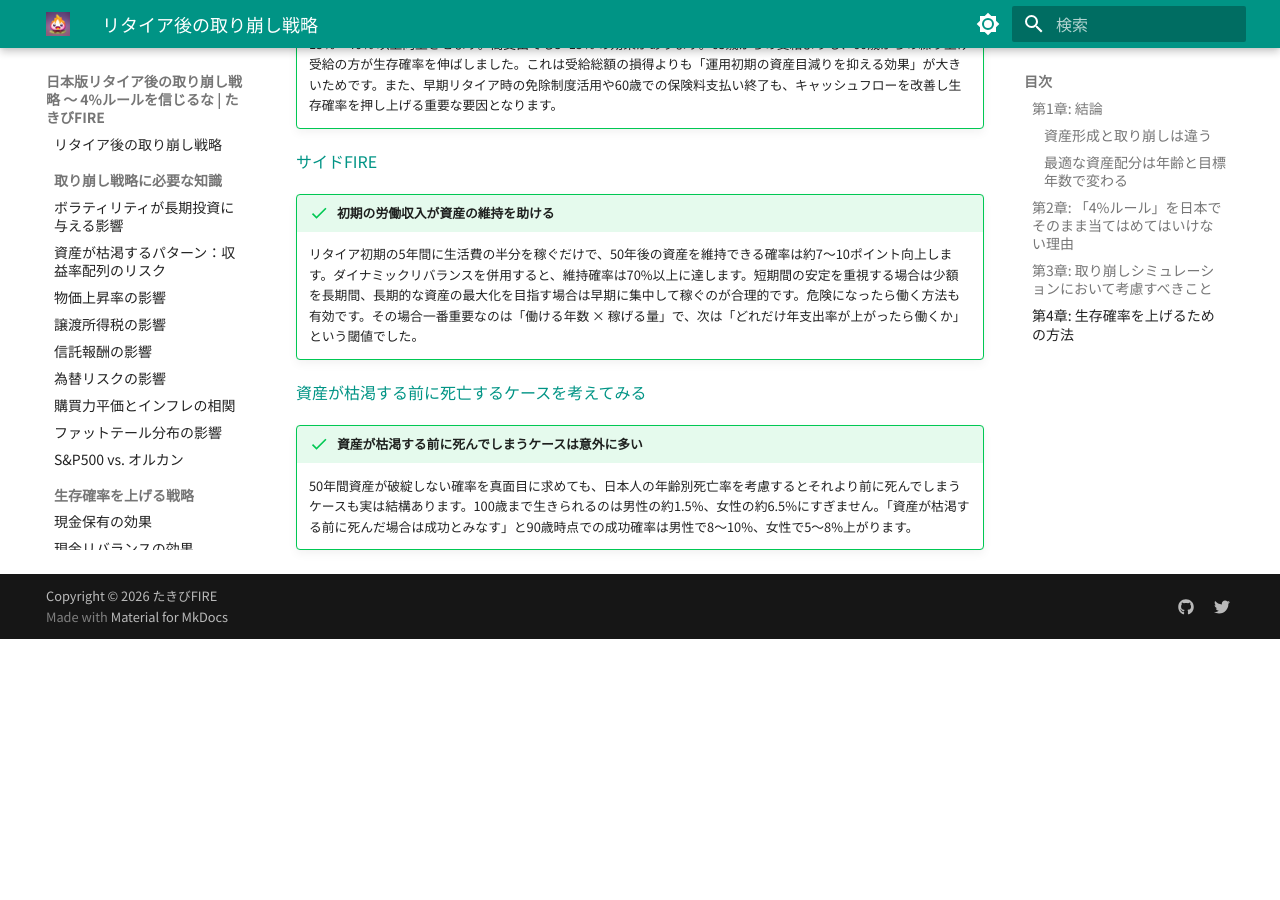
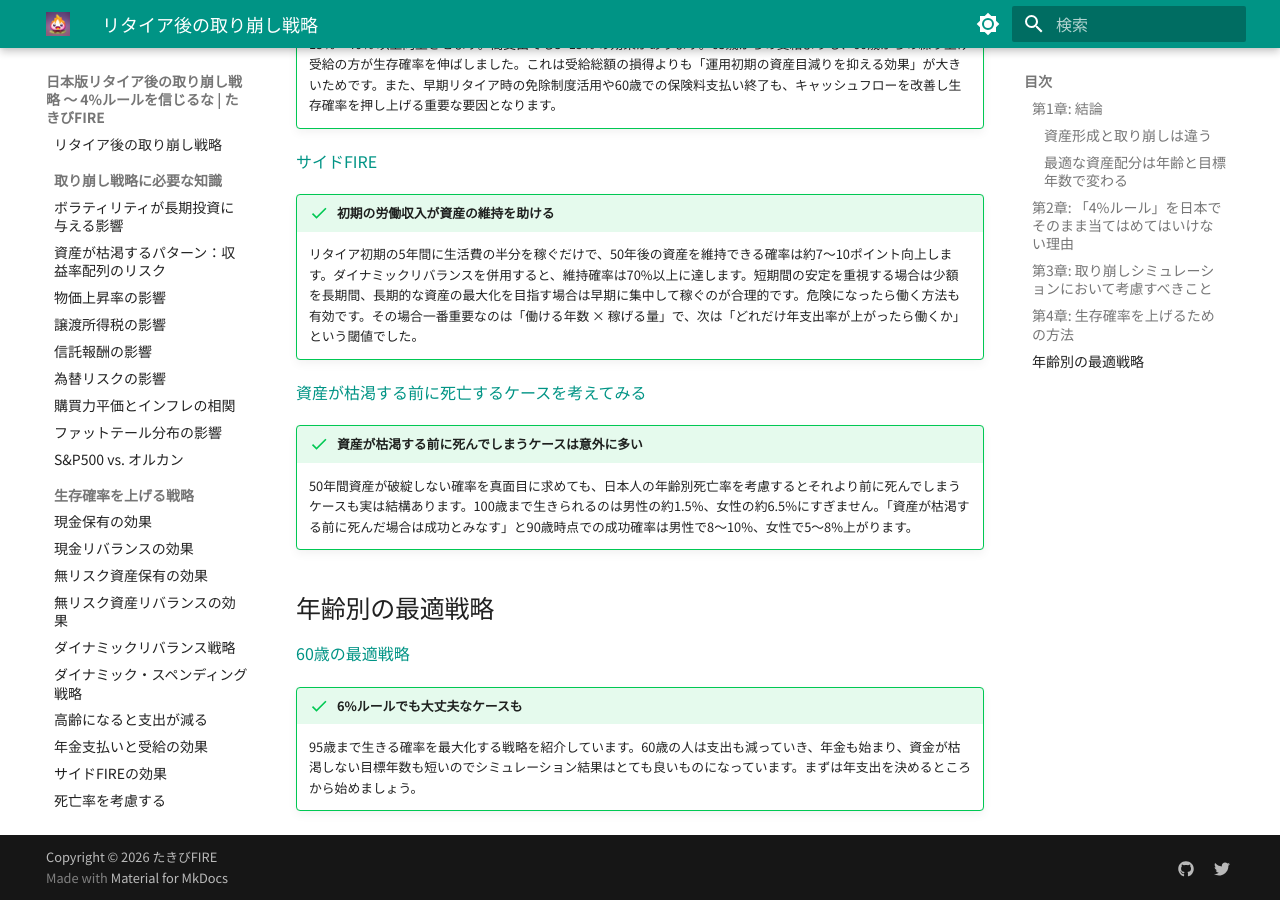
Before and after one commit to TakibiFire/JapaneseTrinityStudy, an MkDocs documentation site: the page built from docs/index.md, in a window 1280 px wide and 900 px high, scrolled down 5480 px. Built offline with MkDocs 1.6.1 and Material for MkDocs 9.7.7, drawn with Linux system fonts in a browser that asks for light colours; before the commit the page ends 6119 px from its top, so only the background shows below that.

Commit message:
Mention all_60yr in index.md and mkdocs

```diff
--- a/docs/index.md
+++ b/docs/index.md
@@ -148,3 +148,9 @@
 [資産が枯渇する前に死亡するケースを考えてみる](mortality.md)
 !!! success "資産が枯渇する前に死んでしまうケースは意外に多い"
     50年間資産が破綻しない確率を真面目に求めても、日本人の年齢別死亡率を考慮するとそれより前に死んでしまうケースも実は結構あります。100歳まで生きられるのは男性の約1.5%、女性の約6.5%にすぎません。「資産が枯渇する前に死んだ場合は成功とみなす」と90歳時点での成功確率は男性で8〜10%、女性で5〜8%上がります。
+
+## 年齢別の最適戦略
+
+[60歳の最適戦略](all_60yr.md)
+!!! success "6%ルールでも大丈夫なケースも"
+    95歳まで生きる確率を最大化する戦略を紹介しています。60歳の人は支出も減っていき、年金も始まり、資金が枯渇しない目標年数も短いのでシミュレーション結果はとても良いものになっています。まずは年支出を決めるところから始めましょう。
--- a/mkdocs.yml
+++ b/mkdocs.yml
@@ -119,5 +119,5 @@
     - 死亡率を考慮する: mortality.md
     - 公開予定 / NISA: nisa.md
     - 公開予定 / iDeco: ideco.md
-  - 何%ルールなのか:
-    - 最適戦略を試してみる: all_combinations.md
+  - 年齢別の最適戦略:
+    - 60歳の最適戦略: all_60yr.md
```
